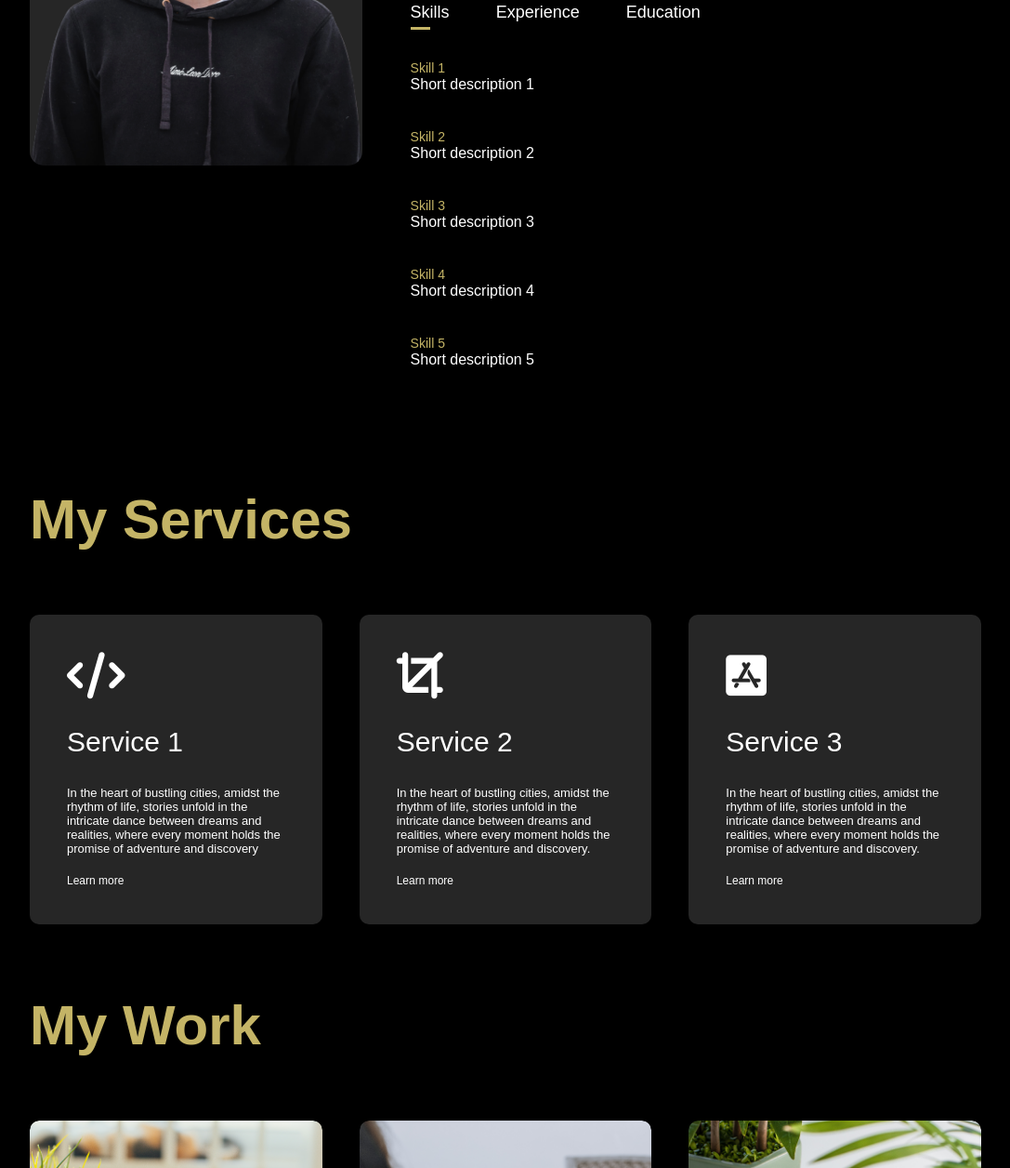
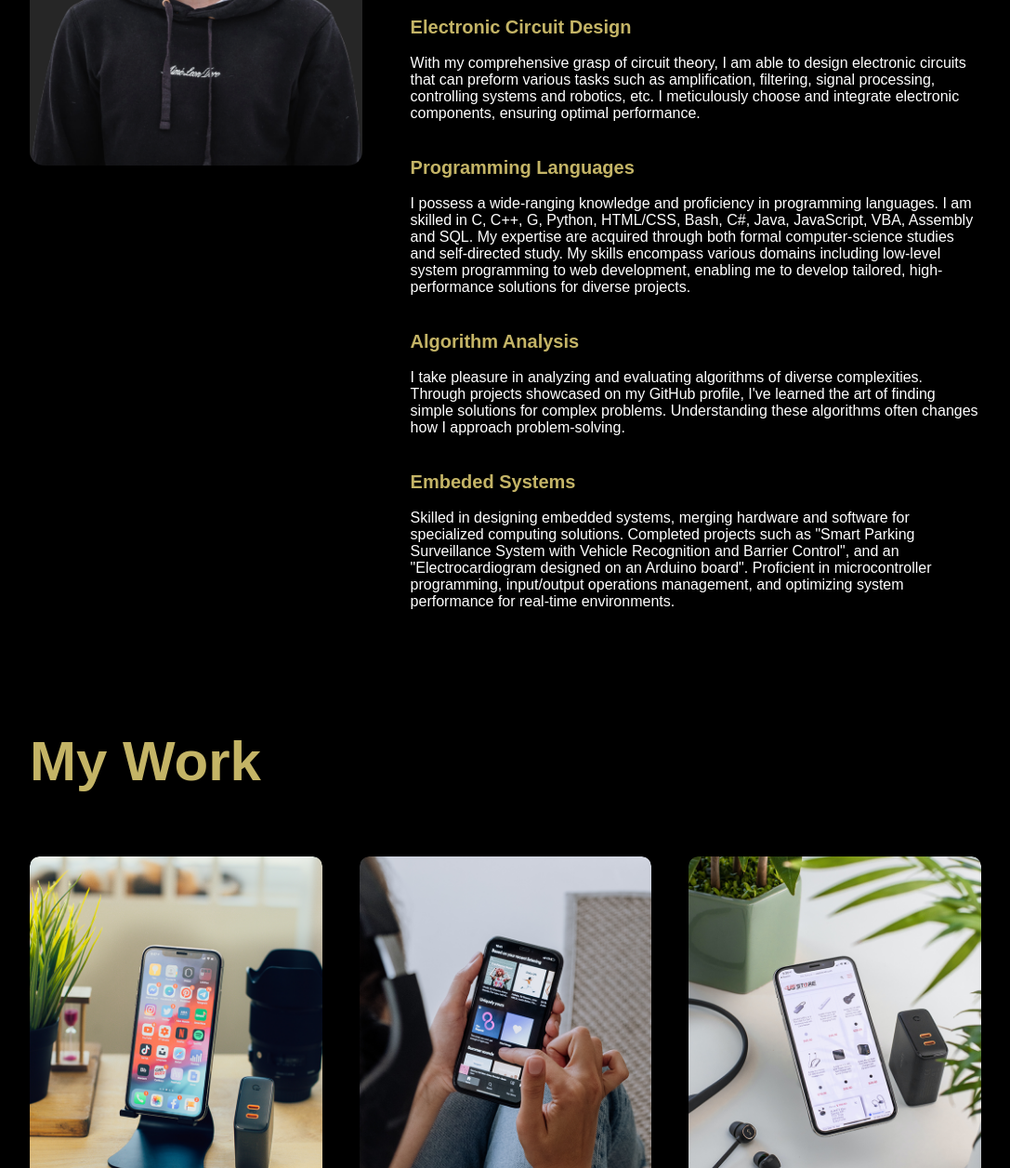
Before and after one commit to HassanSamine/My-Portfolio-Website, a plain HTML site: page Main.html in a window 1280 px wide. Shown: the part 1178-2434 px from the top of the page at 93% size, without its empty margins (96-1183 px from the left). Drawn offline with Linux system fonts and the light colour scheme.

Commit message:
updating website

```diff
--- a/Main.html
+++ b/Main.html
@@ -18,7 +18,6 @@
                 <ul>
                     <li><a href="#">Home</a></li>
                     <li><a href="#">About</a></li>
-                    <li><a href="#">Services</a></li>
                     <li><a href="#">Portfolio</a></li>
                     <li><a href="#">Contact</a></li>
                 </ul>
@@ -38,79 +37,50 @@
                 </div>
                 <div class="about-col-2">
                     <h1 class="sub-title">About Me</h1><br>
-                    <p CLASS="text">Highly motivated and results-oriented Computer Science student with a Bachelor’s
-                        degree in
-                        Engineering Electronics and Telecommunication. Possesses strong analytical and problem-solving
-                        skills, honed through experience in various technical fields. Proven ability to learn new
-                        concepts quickly and apply them to practical situations. Bilingual in English and Arabic, with
-                        proficiency in French. Eager to leverage acquired skills and gain experience in a challenging
-                        and fast-paced environment.</p>
+                    <p CLASS="text">Born in 1999 in Casablanca, Morocco. Highly motivated, organized and results
+                        oriented person
+                        that enjoys learning new things. Proven my ability to learn new concepts quickly and apply them
+                        in
+                        practical situations. Trilingual in English, Arabic, French, and actively learning Polish. Eager
+                        to leverage acquired skills in my academical journey and gain more experience in a challenging
+                        and fast-paced environment. </p>
 
                     <div class="tab-titles">
                         <p class="tab-links active-link" onclick="opentab('skills')">Skills</p>
-                        <p class="tab-links" onclick="opentab('experience')">Experience</p>
-                        <p class="tab-links" onclick="opentab('education')">Education</p>
                     </div>
                     <div class="tab-contents active-tab" id="skills">
                         <ul>
-                            <li><span>Skill 1</span><br>Short description 1</li><br>
-                            <li><span>Skill 2</span><br>Short description 2</li><br>
-                            <li><span>Skill 3</span><br>Short description 3</li><br>
-                            <li><span>Skill 4</span><br>Short description 4</li><br>
-                            <li><span>Skill 5</span><br>Short description 5</li><br>
-                        </ul>
-                    </div>
-                    <div class="tab-contents" id="experience">
-                        <ul>
-                            <li><span>Experience 1</span><br>Short description 1</li><br>
-                            <li><span>Experience 2</span><br>Short description 2</li><br>
-                            <li><span>Experience 3</span><br>Short description 3</li><br>
-                        </ul>
-                    </div>
-                    <div class="tab-contents" id="education">
-                        <ul>
-                            <li><span>Education 1</span><br>Short description 1</li><br>
-                            <li><span>Education 2</span><br>Short description 2</li><br>
-                            <li><span>Education 3</span><br>Short description 3</li><br>
+                            <li><span><b>Electronic Circuit Design</b></span><br><br>With my comprehensive grasp of
+                                circuit
+                                theory,
+                                I am able to design electronic circuits that can preform various tasks such as
+                                amplification, filtering, signal processing, controlling systems and robotics, etc. I
+                                meticulously choose and integrate electronic components, ensuring optimal performance.
+                            </li><br>
+                            <li><span><b>Programming Languages</b></span><br><br>I possess a wide-ranging knowledge and
+                                proficiency in programming languages. I am skilled in C, C++, G, Python, HTML/CSS, Bash,
+                                C#, Java, JavaScript, VBA, Assembly and SQL. My expertise are acquired through both
+                                formal computer-science studies and self-directed study. My skills encompass various
+                                domains including low-level system programming to web development, enabling me to
+                                develop tailored, high-performance solutions for diverse projects.</li><br>
+                            <li><span><b>Algorithm Analysis</b></span><br><br>I take pleasure in analyzing and
+                                evaluating
+                                algorithms of diverse complexities. Through projects showcased on my GitHub profile,
+                                I've learned the art of finding simple solutions for complex problems. Understanding
+                                these algorithms often changes how I approach problem-solving.</li><br>
+                            <li><span><b>Embeded Systems</b></span><br><br>Skilled in designing embedded systems,
+                                merging
+                                hardware and software for specialized computing solutions. Completed projects such as
+                                "Smart Parking Surveillance System with Vehicle Recognition and Barrier Control", and an
+                                "Electrocardiogram designed on an Arduino board". Proficient in microcontroller
+                                programming, input/output operations management, and optimizing system performance for
+                                real-time environments.</li><br>
                         </ul>
                     </div>
                 </div>
             </div>
         </div>
     </div>
-    <!-- ---------------services--------------- -->
-    <div class="services">
-        <div class="container">
-            <h1 class="sub-title">My Services</h1><br>
-            <div class="services-list">
-                <div>
-                    <i class="fa-solid fa-code"></i>
-                    <h2>Service 1</h2><br>
-                    <p>In the heart of bustling cities, amidst the rhythm of life, stories unfold in the intricate dance
-                        between dreams and realities, where every moment holds the promise of adventure and discovery
-                    </p>
-                    <a href="#">Learn more</a>
-                </div>
-                <div>
-                    <i class="fa-solid fa-crop"></i>
-                    <h2>Service 2</h2><br>
-                    <p>In the heart of bustling cities, amidst the rhythm of life, stories unfold in the intricate dance
-                        between dreams and realities, where every moment holds the promise of adventure and discovery.
-                    </p>
-                    <a href="#">Learn more</a>
-                </div>
-                <div>
-                    <i class="fa-brands fa-app-store-ios"></i>
-                    <h2>Service 3</h2><br>
-                    <p>In the heart of bustling cities, amidst the rhythm of life, stories unfold in the intricate dance
-                        between dreams and realities, where every moment holds the promise of adventure and discovery.
-                    </p>
-                    <a href="#">Learn more</a>
-                </div>
-            </div>
-        </div>
-    </div><br><br><br>
-
     <!-- ---------------portfolio--------------- -->
     <div class="portfolio">
         <div class="container">
--- a/style.css
+++ b/style.css
@@ -115,6 +115,7 @@ nav ul li a:hover::after {
 
 }
 
+
 .sub-title {
     font-size: 60px;
     font-weight: 600;
@@ -124,6 +125,7 @@ nav ul li a:hover::after {
 .text {
     font-size: 20px;
     color: #fff;
+    font-family: 'Times New Roman', Times, serif;
 }
 
 .tab-titles {
@@ -163,7 +165,7 @@ nav ul li a:hover::after {
 
 .tab-contents ul li span {
     color: #c4b466;
-    font-size: 14px;
+    font-size: 20px;
 
 }
 
@@ -174,51 +176,6 @@ nav ul li a:hover::after {
 .tab-contents.active-tab {
     display: block;
 
-}
-
-/* -------------services------------- */
-#services {
-    padding: 30px 0;
-}
-
-.services-list {
-    display: grid;
-    grid-template-columns: repeat(auto-fit, minmax(250px, 1fr));
-    grid-gap: 40px;
-    margin-top: 50px;
-}
-
-.services-list div{
-    background:#262626;
-    padding: 40px;
-    font-size: 13px;
-    font-weight: 300;
-    border-radius: 10px;
-    transition: background 0.5s, transoform 0.5s ;
-}
-
-.services-list div i{
-    font-size: 50px;
-    margin-bottom: 30px;
-}
-
-.services-list div h2{
-    font-size: 30px;
-    font-weight: 500;
-    margin-bottom: 15px;
-}
-
-.services-list div a{
-    text-decoration: none;
-    color: #fff;
-    font-size: 12px;
-    margin-top: 20px;
-    display: inline-block;
-}
-
-.services-list div:hover{
-    background: #c4b466;
-    transform: translateY(-10px);
 }
 
 /* -----------portfolio--------------- */
```
